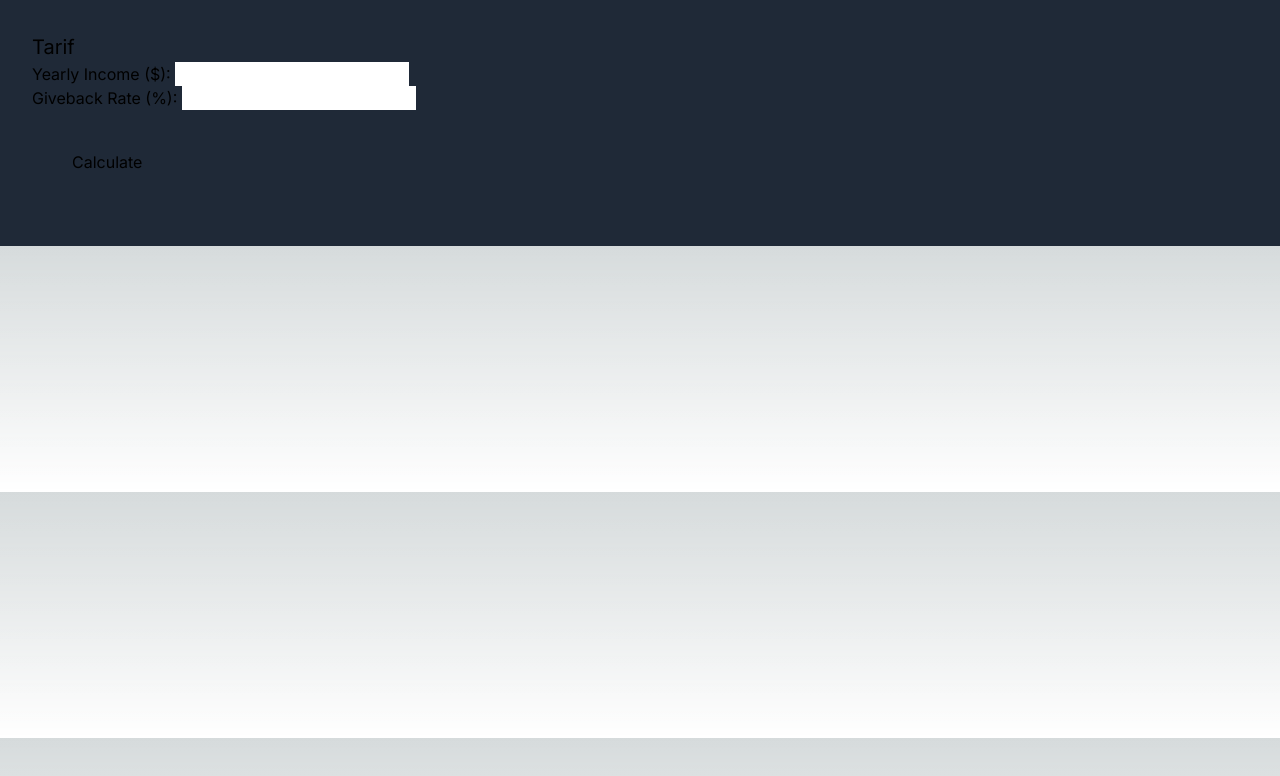
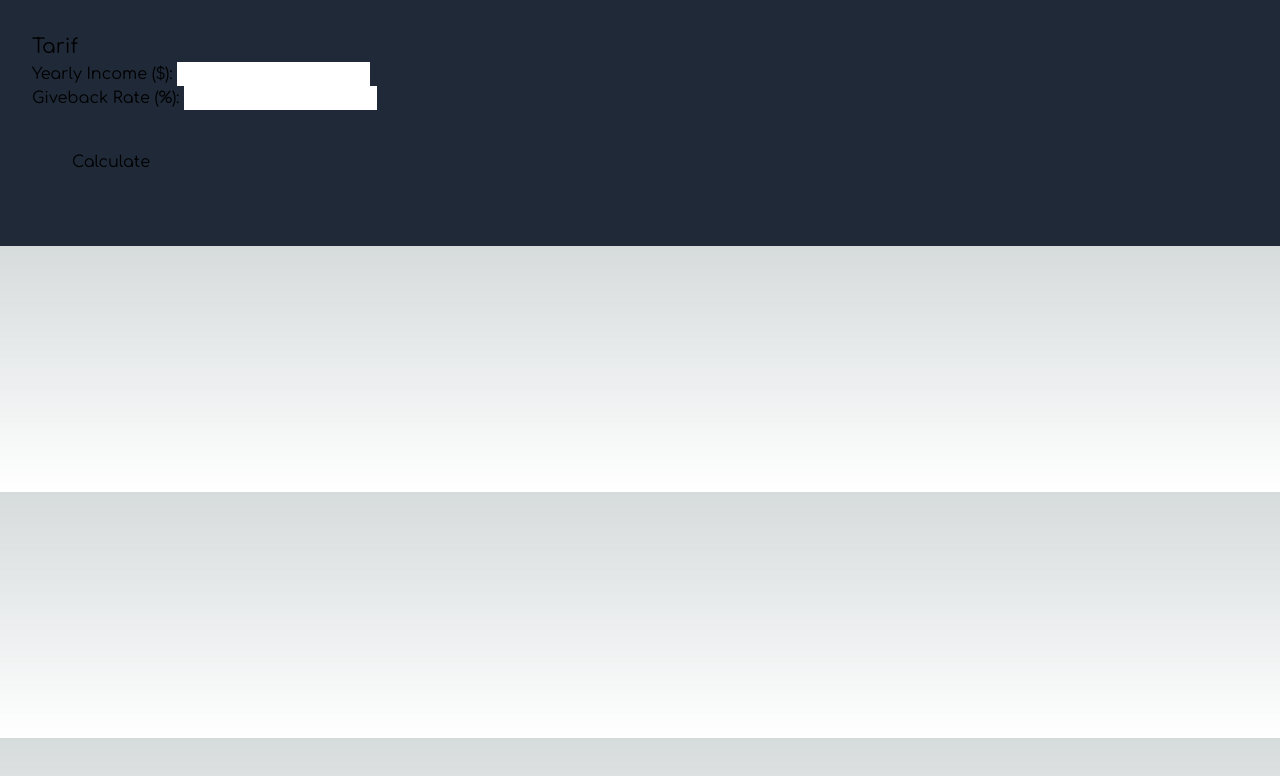
Before and after one commit to samuelnihoul/tarif, a Next.js app: page / in a window 1280 px wide. Shown: the top 776 px of the page. Built offline with nearby package versions, Linux system fonts and the light colour scheme.

Commit message:
comforta

```diff
--- a/app/layout.tsx
+++ b/app/layout.tsx
@@ -1,8 +1,9 @@
 import './globals.css'
 import type { Metadata } from 'next'
-import { Inter } from 'next/font/google'
+import { Comfortaa } from 'next/font/google'
+import Head from 'next/head'
 
-const inter = Inter({ subsets: ['latin'] })
+const confortaa = Comfortaa({ subsets: ['latin'] })
 
 export const metadata: Metadata = {
   title: 'Create Next App',
@@ -16,7 +17,7 @@
 }) {
   return (
     <html lang="en">
-      <body className={inter.className}>{children}</body>
+      <body className={confortaa.className}>{children}</body>
     </html>
   )
 }
--- a/tailwind.config.ts
+++ b/tailwind.config.ts
@@ -22,6 +22,8 @@
       '3xl': '1.953rem',
       '4xl': '2.441rem',
       '5xl': '3.052rem',
+    },
+    fontFamily: {
     }
   },
   plugins: [],
```
